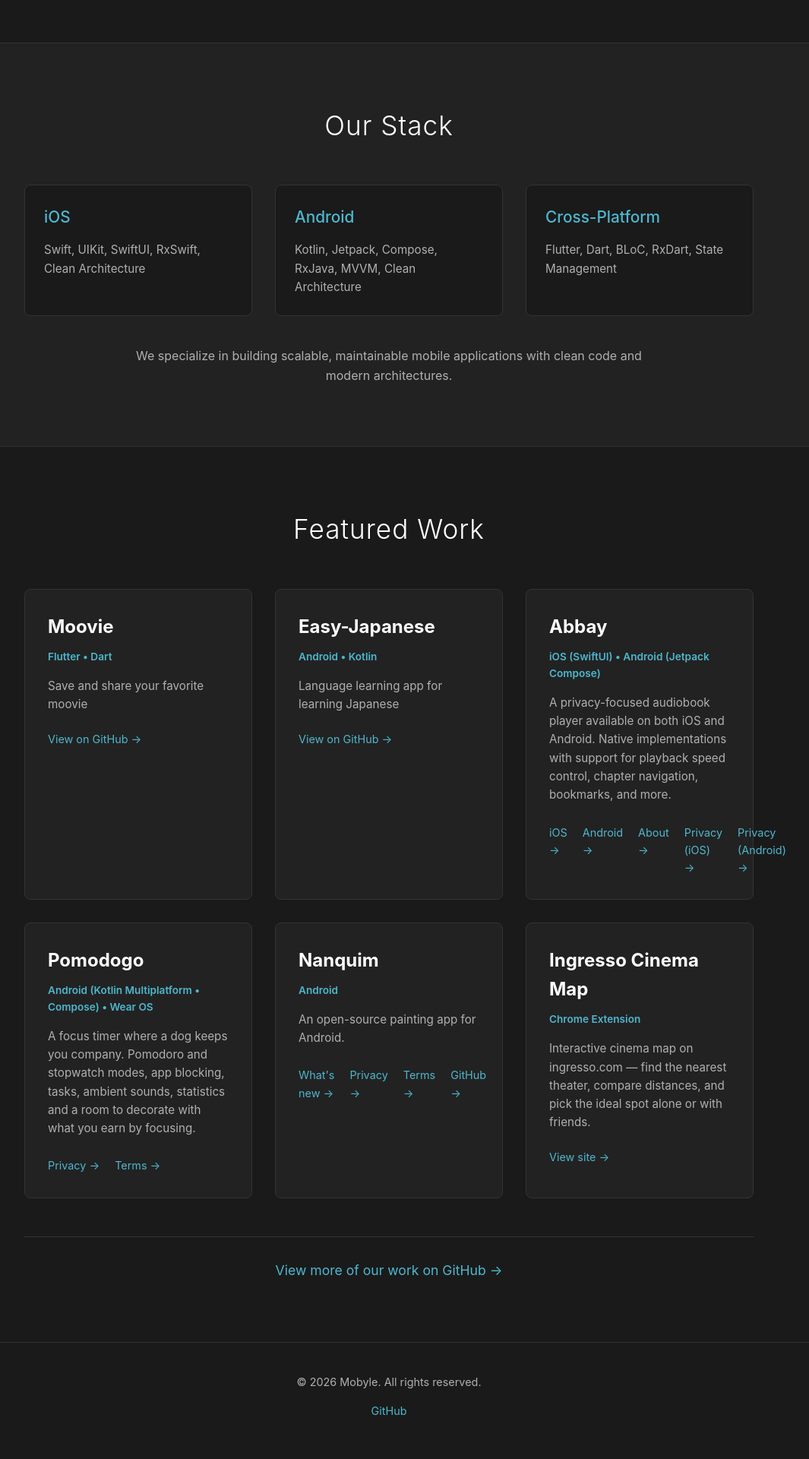
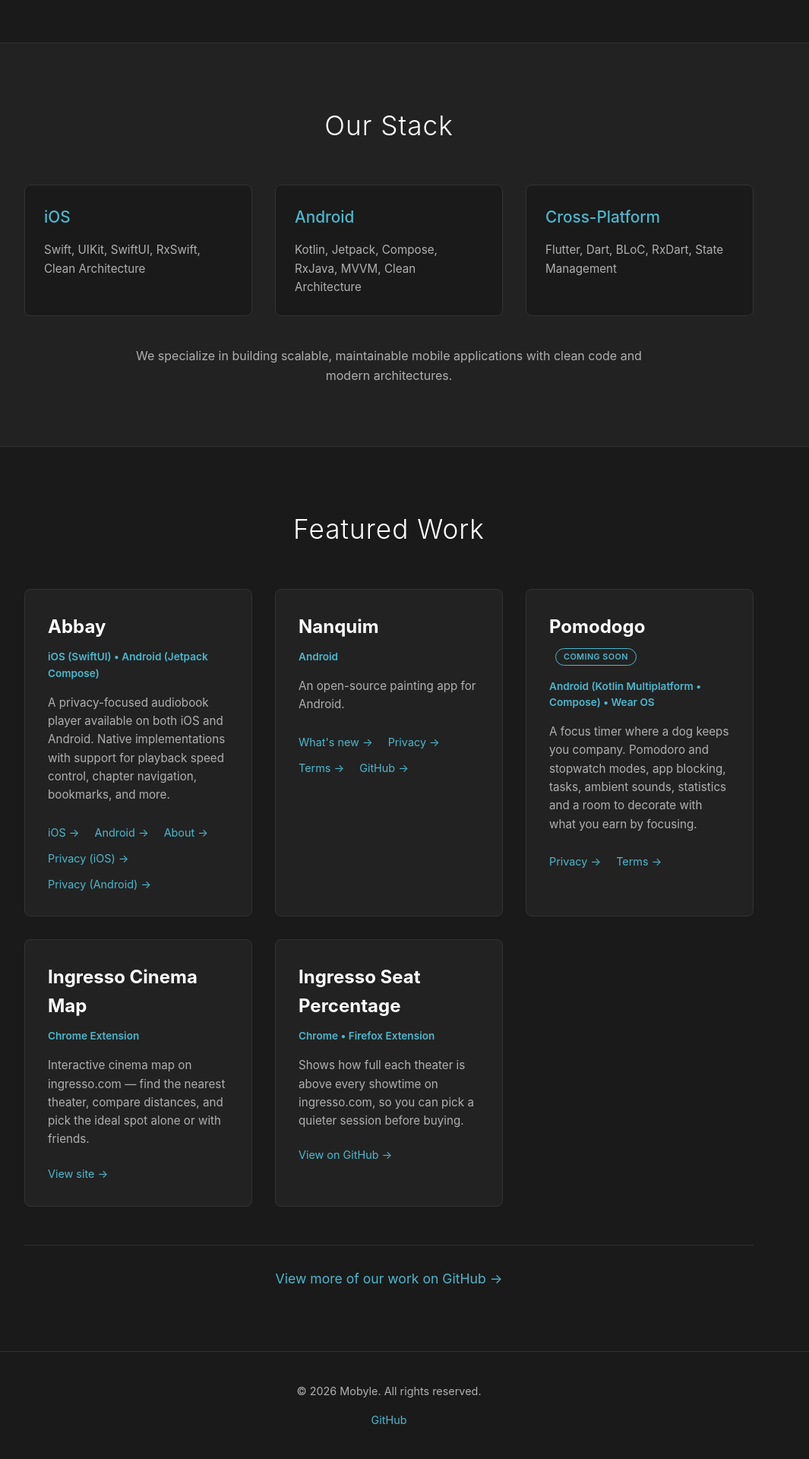
Before and after one commit to mobyleOfficial/mobyleofficial.github.io, a Jekyll site: the page built from index.html, in a window 1280 px wide. Shown: the part 1210-3130 px from the top of the page at 76% size, without its empty margins (128-1193 px from the left). Built offline with Jekyll 4.4.1, drawn with Linux system fonts in a browser that asks for light colours.

Commit message:
feat(home): Hide Moovie and Easy-Japanese, add Seat Percentage, mark Pomodogo as coming soon and wrap card links

```diff
--- a/assets/css/style.css
+++ b/assets/css/style.css
@@ -253,11 +253,26 @@ body {
 
 .abbay-links {
   display: flex;
-  gap: 20px;
+  flex-wrap: wrap;
+  gap: 6px 20px;
 }
 
 .abbay-links .project-link {
   margin-top: 5px;
+}
+
+.badge-soon {
+  display: inline-block;
+  vertical-align: middle;
+  margin-left: 8px;
+  padding: 2px 10px;
+  border-radius: 999px;
+  border: 1px solid var(--primary-blue);
+  color: var(--primary-blue);
+  font-size: 0.45em;
+  font-weight: 600;
+  letter-spacing: 0.04em;
+  text-transform: uppercase;
 }
 
 .more-projects {
--- a/index.html
+++ b/index.html
@@ -77,6 +78,7 @@ title: Mobyle - iOS, Android & Flutter App Development
           <p class="description">Language learning app for learning Japanese</p>
           <a href="https://github.com/mobyleOfficial/Easy-Japanese" target="_blank" class="project-link">View on GitHub →</a>
         </div>
+        {% endcomment %}
 
         <!-- Abbay Project -->
         <div class="project-card">
@@ -89,17 +91,6 @@ title: Mobyle - iOS, Android & Flutter App Development
             <a href="{{ '/abbay/' | relative_url }}" class="project-link">About →</a>
             <a href="{{ '/abbay/privacy-policy/' | relative_url }}" class="project-link">Privacy (iOS) →</a>
             <a href="{{ '/abbay/android/privacy-policy/' | relative_url }}" class="project-link">Privacy (Android) →</a>
-          </div>
-        </div>
-
-        <!-- Pomodogo Project -->
-        <div class="project-card">
-          <h3>Pomodogo</h3>
-          <p class="tech">Android (Kotlin Multiplatform • Compose) • Wear OS</p>
-          <p class="description">A focus timer where a dog keeps you company. Pomodoro and stopwatch modes, app blocking, tasks, ambient sounds, statistics and a room to decorate with what you earn by focusing.</p>
-          <div class="abbay-links">
-            <a href="{{ '/pomodogo/privacy-policy/' | relative_url }}" class="project-link">Privacy →</a>
-            <a href="{{ '/pomodogo/terms/' | relative_url }}" class="project-link">Terms →</a>
           </div>
         </div>
 
@@ -116,12 +107,31 @@ title: Mobyle - iOS, Android & Flutter App Development
           </div>
         </div>
 
+        <!-- Pomodogo Project -->
+        <div class="project-card project-card--soon">
+          <h3>Pomodogo <span class="badge-soon">Coming soon</span></h3>
+          <p class="tech">Android (Kotlin Multiplatform • Compose) • Wear OS</p>
+          <p class="description">A focus timer where a dog keeps you company. Pomodoro and stopwatch modes, app blocking, tasks, ambient sounds, statistics and a room to decorate with what you earn by focusing.</p>
+          <div class="abbay-links">
+            <a href="{{ '/pomodogo/privacy-policy/' | relative_url }}" class="project-link">Privacy →</a>
+            <a href="{{ '/pomodogo/terms/' | relative_url }}" class="project-link">Terms →</a>
+          </div>
+        </div>
+
         <!-- Ingresso Cinema Map Project -->
         <div class="project-card">
           <h3>Ingresso Cinema Map</h3>
           <p class="tech">Chrome Extension</p>
           <p class="description">Interactive cinema map on ingresso.com — find the nearest theater, compare distances, and pick the ideal spot alone or with friends.</p>
           <a href="https://ingresso-cinema-map.pages.dev/" target="_blank" class="project-link">View site →</a>
+        </div>
+
+        <!-- Ingresso Seat Percentage Project -->
+        <div class="project-card">
+          <h3>Ingresso Seat Percentage</h3>
+          <p class="tech">Chrome • Firefox Extension</p>
+          <p class="description">Shows how full each theater is above every showtime on ingresso.com, so you can pick a quieter session before buying.</p>
+          <a href="https://github.com/mobyleOfficial/seat-percentage" target="_blank" class="project-link">View on GitHub →</a>
         </div>
       </div>
 
```
Also changed, not shown: other parts of index.html (+1 -0 lines).
